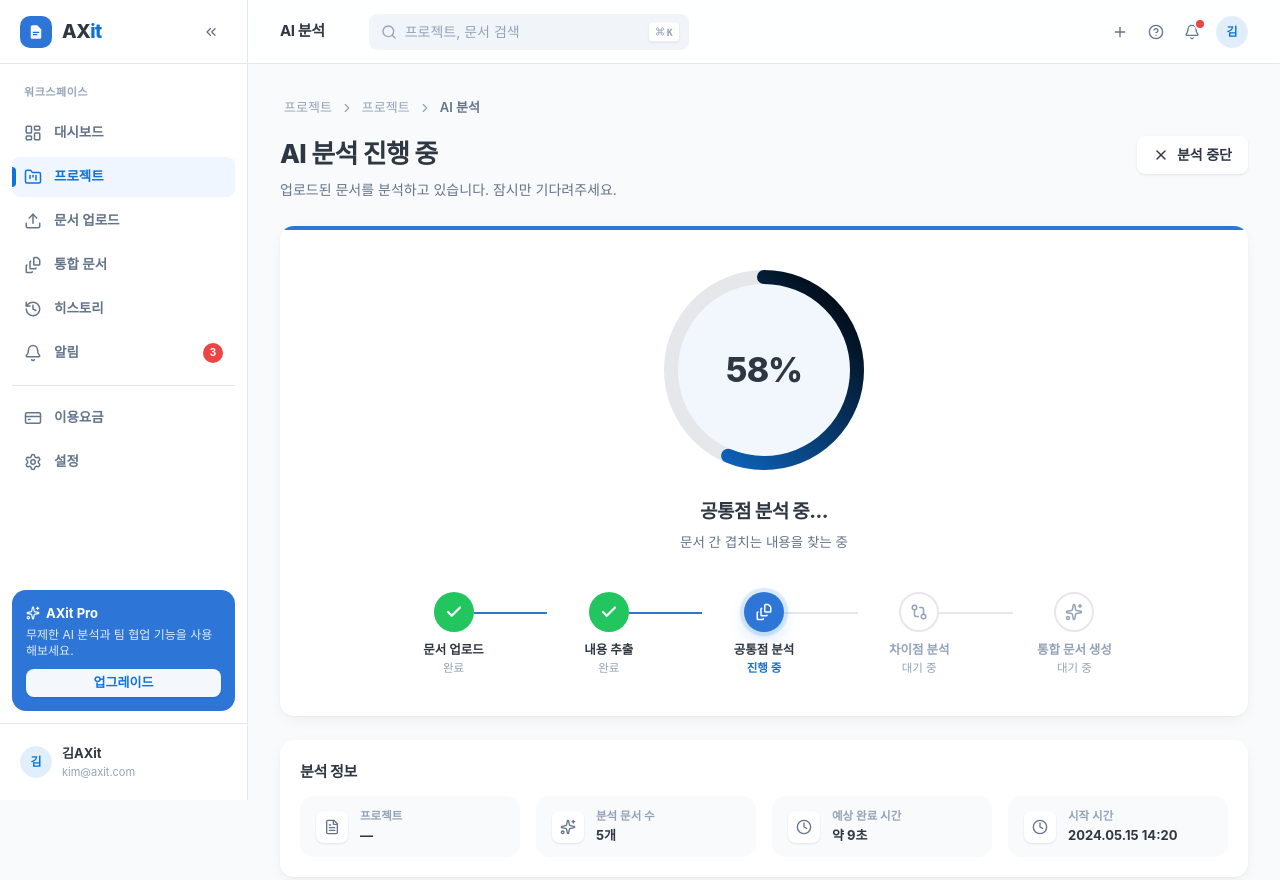
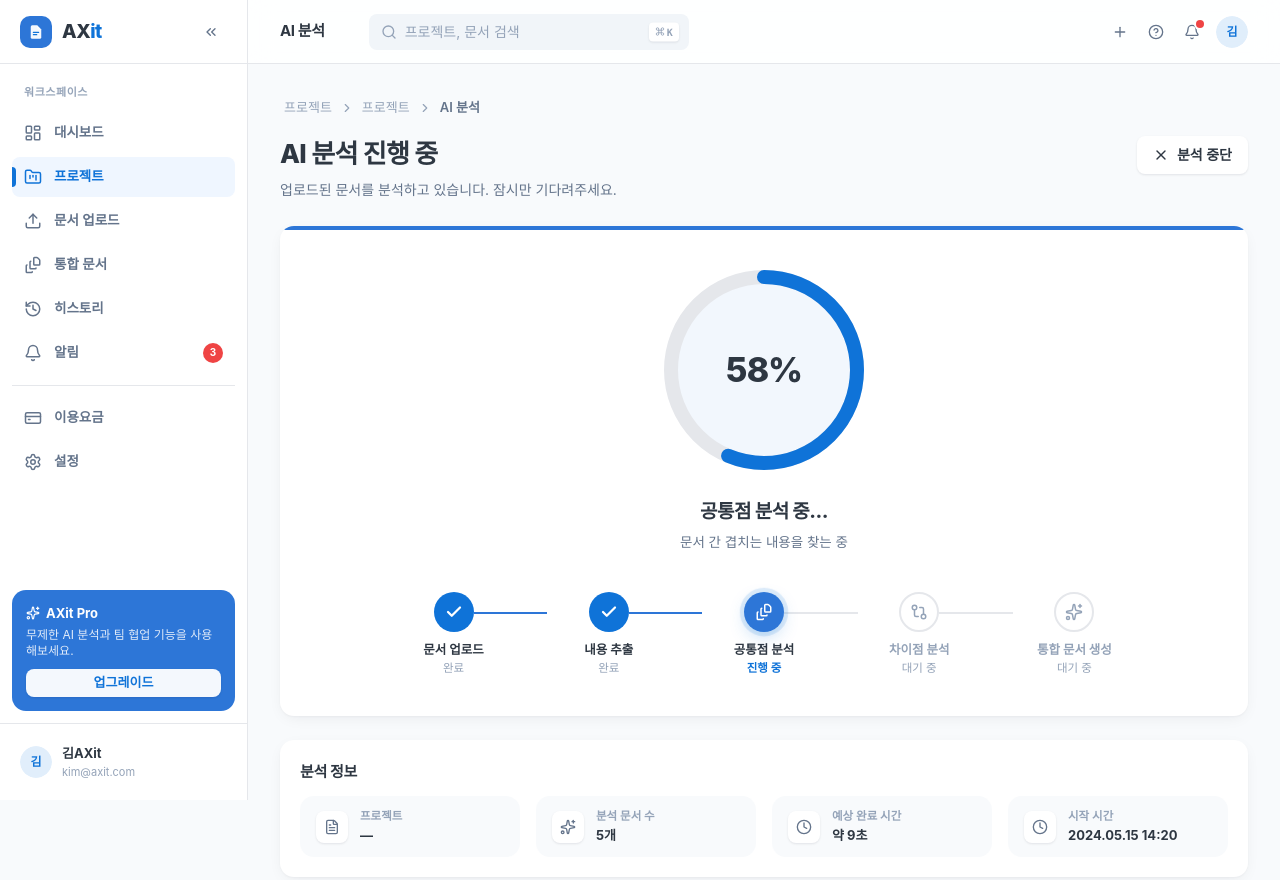
Before and after one commit to CONNECTOR-AXit/AXit_project, a React (Vite) app: page /projects/1/analysis in a window 1280 px wide. Shown: the top 880 px of the page. Built offline with nearby package versions, Linux system fonts and the light colour scheme; a web font is replaced by a local one.

Commit message:
style: 완료 상태 및 진행률 링 색상을 초록·그라디언트에서 메인 컬러로 통일

```diff
--- a/src/components/common/CircularProgress.tsx
+++ b/src/components/common/CircularProgress.tsx
@@ -8,8 +8,7 @@ export interface CircularProgressProps {
   value: number
   size?: number
   strokeWidth?: number
-  /** `gradient` 는 Blue → Mint 브랜드 그라디언트를 호를 따라 칠합니다. */
-  tone?: 'gradient' | 'primary' | 'success' | 'warning'
+  tone?: 'primary' | 'success' | 'warning'
   children?: ReactNode
   className?: string
   /** 느리게 번지는 후광. 분석이 진행 중일 때 사용합니다. */
@@ -20,7 +19,6 @@ const toneStroke = {
   primary: 'var(--color-primary)',
   success: 'var(--color-success)',
   warning: 'var(--color-warning)',
-  gradient: 'url(#axit-progress-gradient)',
 } as const
 
 /** 큰 원형 진행률. Phase 5 의 AI 분석 화면에서도 재사용합니다. */
@@ -28,7 +26,7 @@ export function CircularProgress({
   value,
   size = 180,
   strokeWidth = 12,
-  tone = 'gradient',
+  tone = 'primary',
   children,
   className,
   glow = false,
@@ -54,12 +52,6 @@ export function CircularProgress({
       )}
       {/* -90도 회전으로 12시 방향에서 시작합니다. */}
       <svg width={size} height={size} className="-rotate-90" aria-hidden="true">
-        <defs>
-          <linearGradient id="axit-progress-gradient" x1="0" y1="0" x2="1" y2="1">
-            <stop offset="0%" stopColor="var(--color-primary)" />
-            <stop offset="100%" stopColor="var(--color-secondary)" />
-          </linearGradient>
-        </defs>
         <circle
           cx={size / 2}
           cy={size / 2}
@@ -97,7 +89,7 @@ export interface MiniRingProps {
   value: number
   size?: number
   strokeWidth?: number
-  /** 100% 도달 시 초록으로 전환합니다. */
+  /** 100% 도달 여부. 텍스트 강조에만 씁니다 — 링 색은 항상 메인 컬러입니다. */
   complete?: boolean
 }
 
@@ -106,17 +98,10 @@ export function MiniRing({ value, size = 40, strokeWidth = 4, complete }: MiniRi
   const pct = clamp(value)
   const radius = (size - strokeWidth) / 2
   const circumference = 2 * Math.PI * radius
-  const stroke = complete ? 'var(--color-success)' : 'url(#axit-mini-gradient)'
 
   return (
     <span className="relative inline-flex shrink-0" style={{ width: size, height: size }}>
       <svg width={size} height={size} className="-rotate-90" aria-hidden="true">
-        <defs>
-          <linearGradient id="axit-mini-gradient" x1="0" y1="0" x2="1" y2="1">
-            <stop offset="0%" stopColor="var(--color-primary)" />
-            <stop offset="100%" stopColor="var(--color-secondary)" />
-          </linearGradient>
-        </defs>
         <circle
           cx={size / 2}
           cy={size / 2}
@@ -130,7 +115,7 @@ export function MiniRing({ value, size = 40, strokeWidth = 4, complete }: MiniRi
           cy={size / 2}
           r={radius}
           fill="none"
-          stroke={stroke}
+          stroke="var(--color-primary)"
           strokeWidth={strokeWidth}
           strokeLinecap="round"
           strokeDasharray={circumference}
--- a/src/index.css
+++ b/src/index.css
@@ -42,8 +42,8 @@
   --color-line-soft: #f1f5f9;
 
   /* ── Semantic ──────────────────────────────────────────── */
-  --color-success: #22c55e;
-  --color-success-soft: #dcfce7;
+  --color-success: #0f73d8;
+  --color-success-soft: #dbeafe;
   --color-warning: #f59e0b;
   --color-warning-soft: #fef3c7;
   --color-danger: #ef4444;
--- a/src/pages/Analysis.tsx
+++ b/src/pages/Analysis.tsx
@@ -65,7 +65,7 @@ export default function Analysis() {
             size={200}
             strokeWidth={14}
             glow={!isComplete}
-            tone={isComplete ? 'success' : 'gradient'}
+            tone="primary"
           >
             <AnimatePresence mode="wait">
               {isComplete ? (
```
